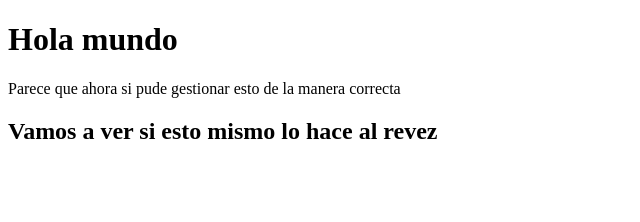
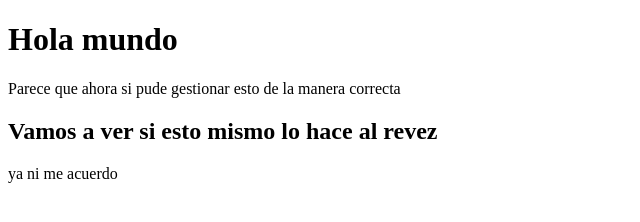
Before and after one commit to erond003/entrega-coderhouse-2, a plain HTML site: page index.html in a window 1280 px wide. Shown: the whole page, without its empty margins (0-640 px from the left). Drawn offline with Linux system fonts and the light colour scheme.

Commit message:
A ver si ahora si

```diff
--- a/index.html
+++ b/index.html
@@ -11,5 +11,7 @@
     <h2>Vamos a ver si esto mismo lo hace al revez</h2>
     <!--  Esta es la ultima prueba -->
       <!-- no me acuerdo como lo hice al revez -->
+
+      ya ni me acuerdo
 </body>
 </html>
```
